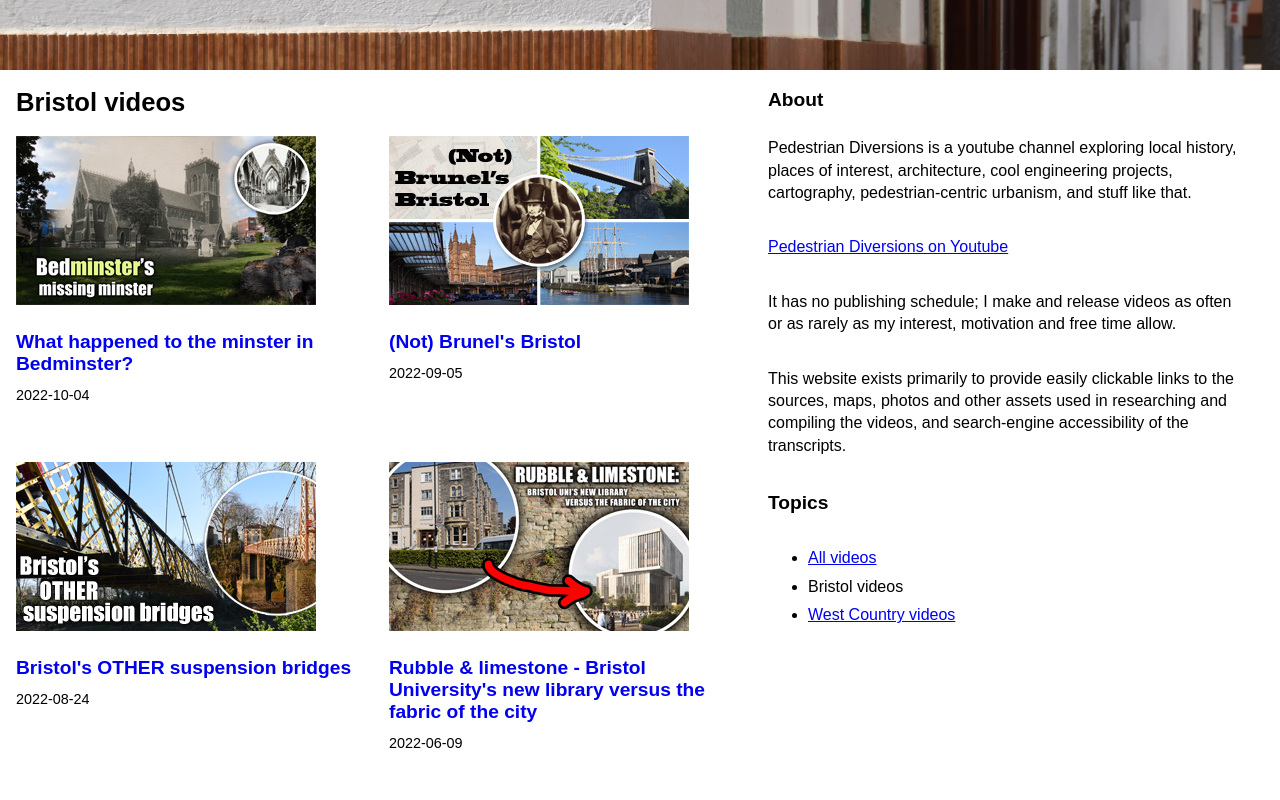
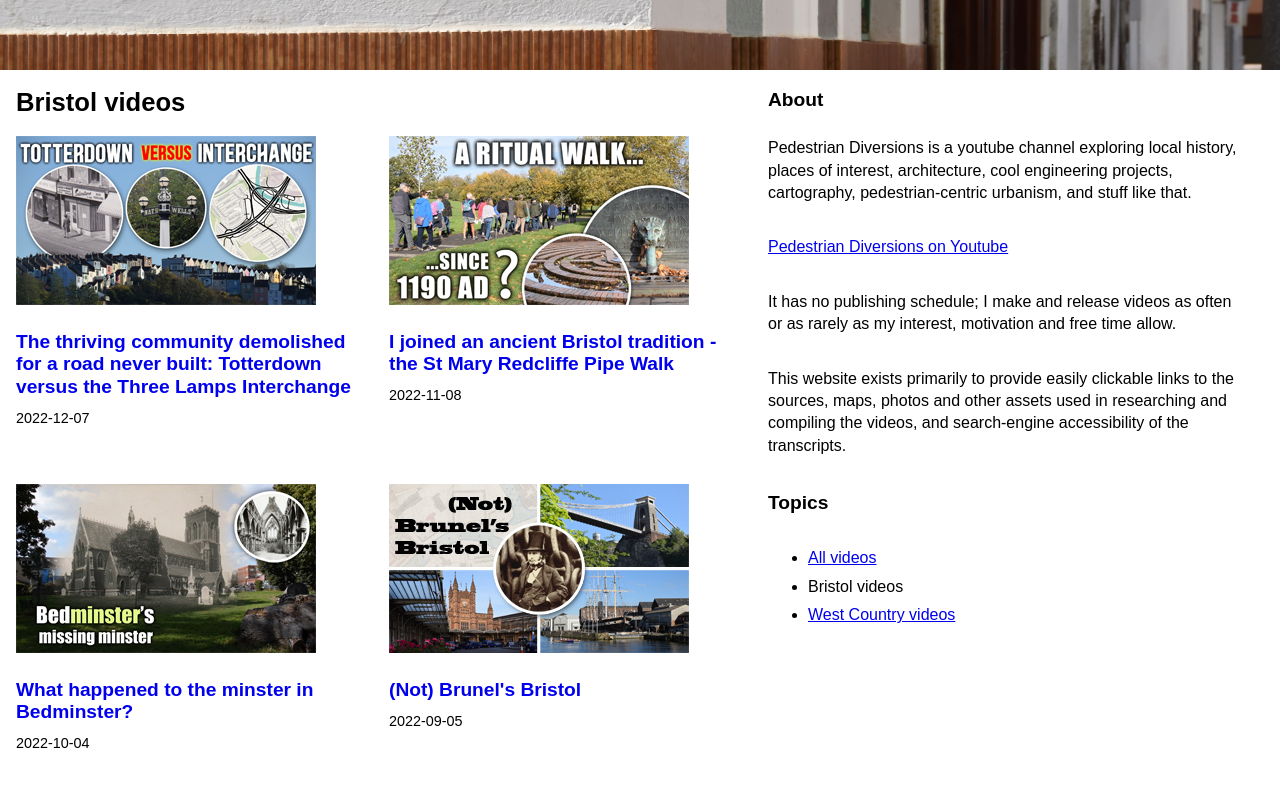
Before and after one commit to pedestriandiversions/pedestriandiversions.github.io, a plain HTML site: page bristol-videos.html in a window 1280 px wide. Shown: the top 800 px of the page. Drawn offline with Linux system fonts and the light colour scheme.

Commit message:
forgot to update my no-js fallback sub-index pages.  really should look into an ssg

```diff
--- a/bristol-videos.html
+++ b/bristol-videos.html
@@ -18,6 +18,22 @@
 <h1 class="homepage">Bristol videos</h1>
 
 <div class="vidcards">
+
+			<div class="vidcard bris">
+				<a href="videos/totterdown-vs-interchange.html">
+					<img src="videos/thumbnails/totterdown.jpg" alt="youtube thumbnail" height="169" width="300">
+					<h3>The thriving community demolished for a road never built: Totterdown versus the Three Lamps Interchange</h3>
+					<p class="viddate">2022-12-07</p>
+				</a>
+			</div>
+
+			<div class="vidcard bris">
+				<a href="videos/redcliffe-pipe-walk.html">
+					<img src="videos/thumbnails/pipewalk.jpg" alt="youtube thumbnail" height="169" width="300">
+					<h3>I joined an ancient Bristol tradition - the St Mary Redcliffe Pipe Walk</h3>
+					<p class="viddate">2022-11-08</p>
+				</a>
+			</div>
 
 <div class="vidcard">
 	<a href="videos/bedminster-missing-minster.html">
```
Also changed, not shown: west-country-videos.html (+8 -0 lines).
